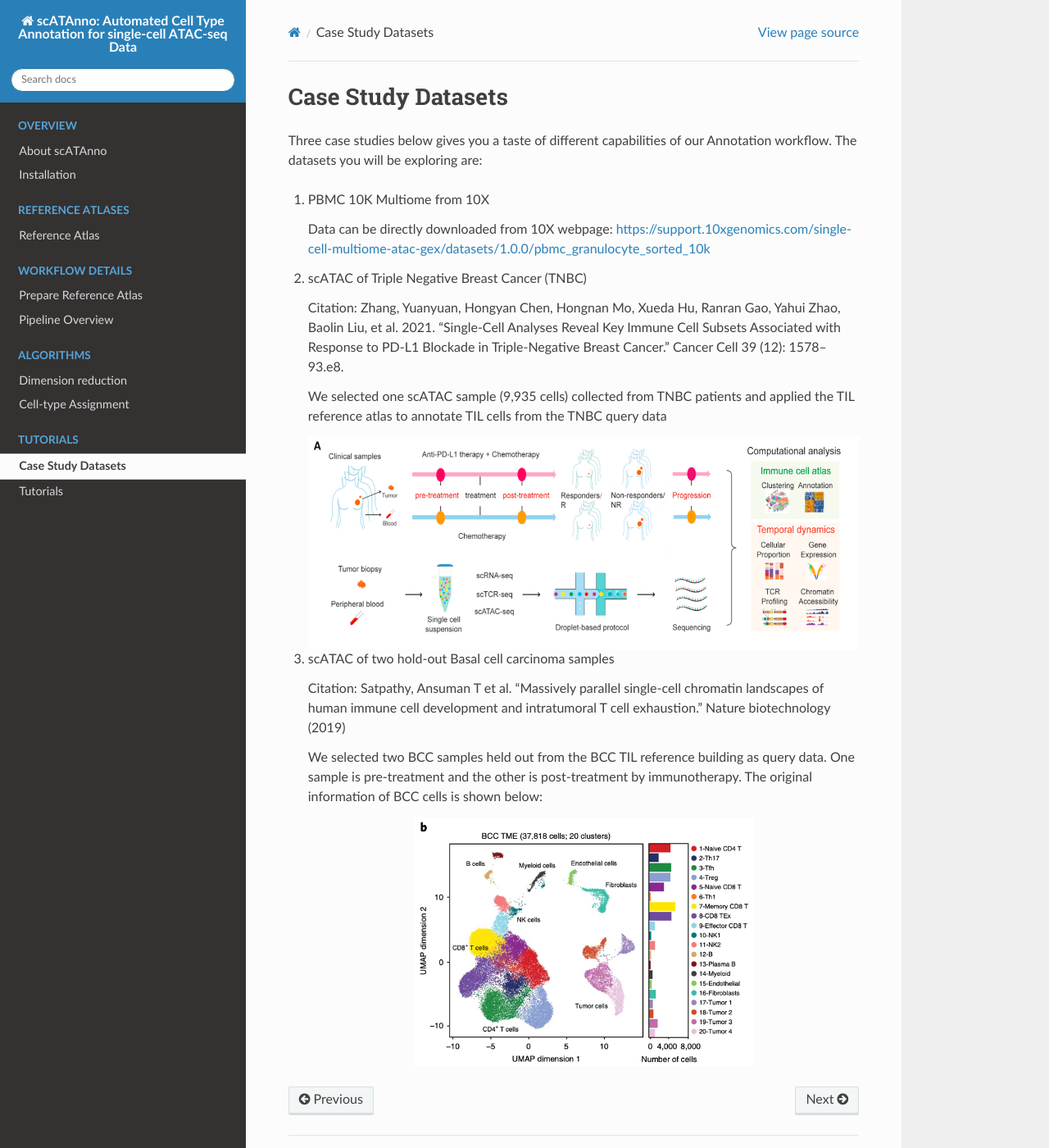
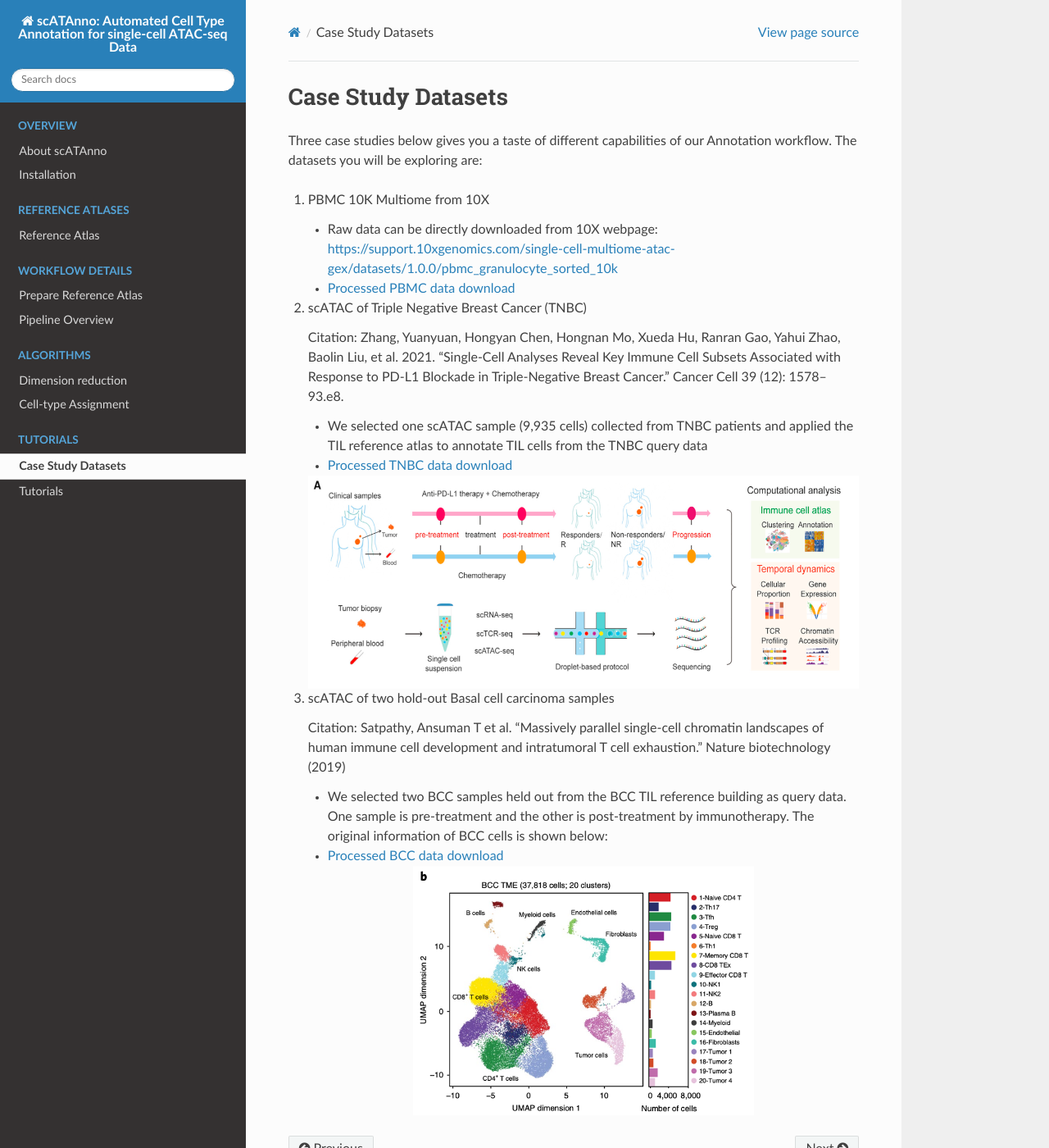
Before and after one commit to Yijia-Jiang/scATAnno-main, a Sphinx documentation site: the page built from doc/tutorials.rst, in a window 1280 px wide and 1400 px high. Shown: the whole window at 82% size. Built offline with Sphinx 7.4.7 and the Read the Docs theme 2.0.0, drawn with Linux system fonts in a browser that asks for light colours; pages that are not in the unit, such as notebooks, are missing from menus.

Commit message:
add proccesed query data link

```diff
--- a/doc/tutorials.rst
+++ b/doc/tutorials.rst
@@ -6,13 +6,15 @@ Three case studies below gives you a taste of different capabilities of our Anno
 
 1) PBMC 10K Multiome from 10X
 
-   Data can be directly downloaded from 10X webpage: https://support.10xgenomics.com/single-cell-multiome-atac-gex/datasets/1.0.0/pbmc_granulocyte_sorted_10k
+   - Raw data can be directly downloaded from 10X webpage: https://support.10xgenomics.com/single-cell-multiome-atac-gex/datasets/1.0.0/pbmc_granulocyte_sorted_10k
+   - `Processed PBMC data download <https://www.dropbox.com/sh/spffa139jqfg3n4/AABzG0UDuWF9jWDL-lH8KFWBa?dl=0>`_
 
 2) scATAC of Triple Negative Breast Cancer (TNBC)
 
    Citation: Zhang, Yuanyuan, Hongyan Chen, Hongnan Mo, Xueda Hu, Ranran Gao, Yahui Zhao, Baolin Liu, et al. 2021. “Single-Cell Analyses Reveal Key Immune Cell Subsets Associated with Response to PD-L1 Blockade in Triple-Negative Breast Cancer.” Cancer Cell 39 (12): 1578–93.e8.
 
-   We selected one scATAC sample (9,935 cells) collected from TNBC patients and applied the TIL reference atlas to annotate TIL cells from the TNBC query data
+   - We selected one scATAC sample (9,935 cells) collected from TNBC patients and applied the TIL reference atlas to annotate TIL cells from the TNBC query data
+   - `Processed TNBC data download <https://www.dropbox.com/sh/gbsbnnfdiz2figa/AADmAJvg2i6nz6sINF0RXThqa?dl=0>`_
 
    .. figure:: _static/img/3.Tutorials-TNBC.png
       :scale: 60 %
@@ -23,7 +25,8 @@ Three case studies below gives you a taste of different capabilities of our Anno
 
    Citation: Satpathy, Ansuman T et al. “Massively parallel single-cell chromatin landscapes of human immune cell development and intratumoral T cell exhaustion.” Nature biotechnology (2019)
 
-   We selected two BCC samples held out from the BCC TIL reference building as query data. One sample is pre-treatment and the other is post-treatment by immunotherapy. The original information of BCC cells is shown below:
+   - We selected two BCC samples held out from the BCC TIL reference building as query data. One sample is pre-treatment and the other is post-treatment by immunotherapy. The original information of BCC cells is shown below:
+   - `Processed BCC data download <https://www.dropbox.com/sh/dwn0ynon4bzzj4t/AAB8ei6223oIWC14ry_lNdSma?dl=0>`_
 
    .. figure:: _static/img/Study2.png
       :scale: 60 %
```
Also changed, not shown: 6 other files.
